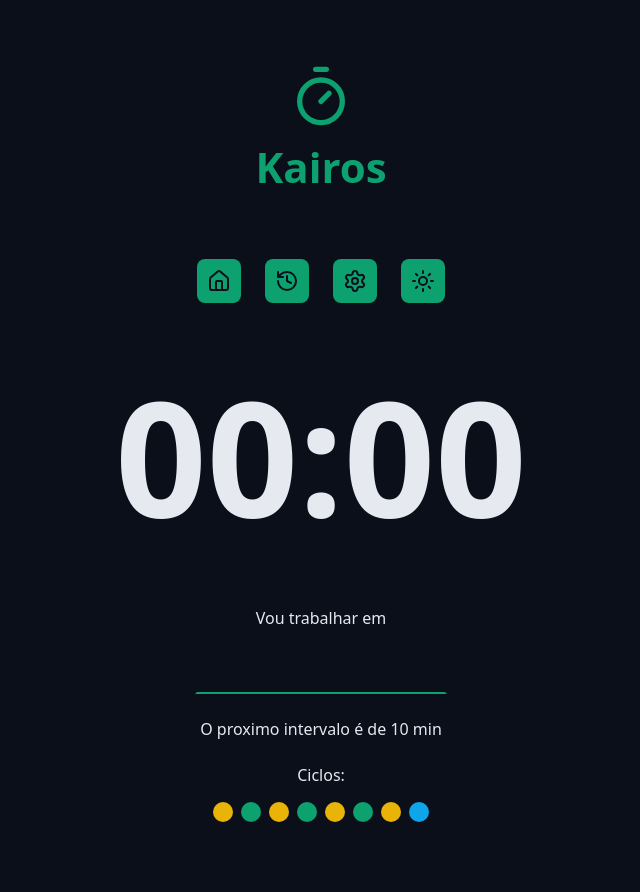
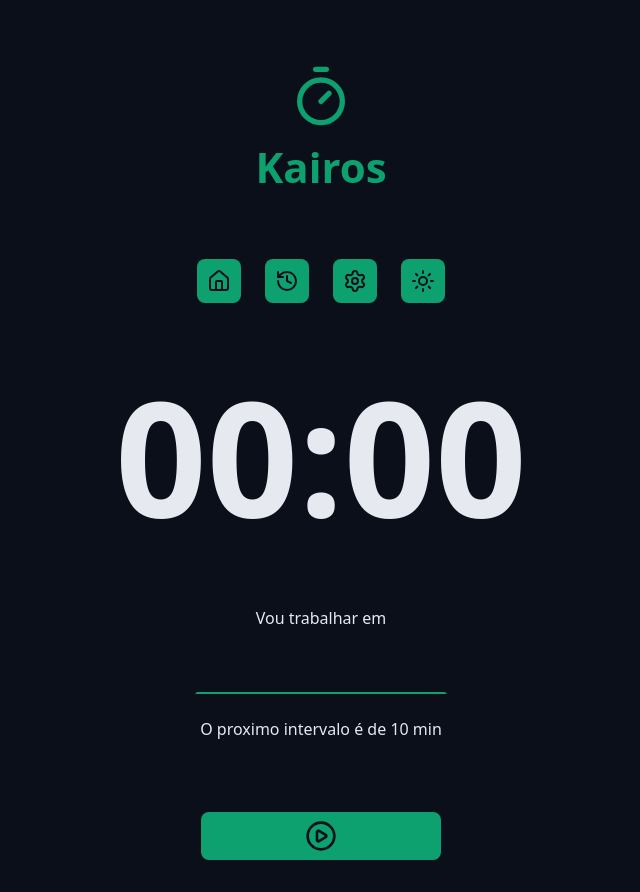
Before and after one commit to GabrielGuerreir0/kairos, a React (Vite) app: page / in a window 1280 px wide. Shown: the top 892 px of the page, without its empty margins (319-959 px from the left). Built offline with nearby package versions, Linux system fonts and the light colour scheme.

Commit message:
show indicator of cycle task

```diff
--- a/src/components/Cycles/index.tsx
+++ b/src/components/Cycles/index.tsx
@@ -1,19 +1,36 @@
 import styles from "./styles.module.css";
+import { useTaskContext } from "../../contexts/TaskContext/useTaskContext";
+import { getNextCycle } from "../../utils/getNextCycle";
+import { getNextCycleType } from "../../utils/getNextCycleType";
 
 export function Cycles() {
+  const { state } = useTaskContext();
+
+  const cycleSteps = Array.from({ length: state.currentCycle });
+
+  const cycleDescriptionMap = {
+    workTime: "foco",
+    shortBreak: "descanso curto",
+    longBreak: "descanso longo",
+  };
+
   return (
     <div className={styles.cycles}>
       <span>Ciclos:</span>
 
       <div className={styles.cycleDots}>
-        <div className={`${styles.cycleDot} ${styles.workTime}`}></div>
-        <div className={`${styles.cycleDot} ${styles.shortBreakTime}`}></div>
-        <div className={`${styles.cycleDot} ${styles.workTime}`}></div>
-        <div className={`${styles.cycleDot} ${styles.shortBreakTime}`}></div>
-        <div className={`${styles.cycleDot} ${styles.workTime}`}></div>
-        <div className={`${styles.cycleDot} ${styles.shortBreakTime}`}></div>
-        <div className={`${styles.cycleDot} ${styles.workTime}`}></div>
-        <div className={`${styles.cycleDot} ${styles.longBreakTime}`}></div>
+        {cycleSteps.map((_, index) => {
+          const nextCycle = getNextCycle(index);
+          const nextCycleType = getNextCycleType(nextCycle);
+          return (
+            <span
+              className={`${styles.cycleDot} ${styles[nextCycleType]}`}
+              aria-label={`Indicador de ciclo de foco de ${cycleDescriptionMap[nextCycleType]}`}
+              title={`Indicador de ciclo de foco de ${cycleDescriptionMap[nextCycleType]}`}
+              key={`${nextCycleType}_${nextCycle}`}
+            ></span>
+          );
+        })}
       </div>
     </div>
   );
--- a/src/components/Cycles/styles.module.css
+++ b/src/components/Cycles/styles.module.css
@@ -18,9 +18,9 @@
 .workTime {
   background: var(--warning);
 }
-.shortBreakTime {
+.shortBreak {
   background: var(--primary);
 }
-.longBreakTime {
+.longBreak {
   background: var(--info);
 }
--- a/src/components/MainForm/index.tsx
+++ b/src/components/MainForm/index.tsx
@@ -8,12 +8,15 @@
 import type { TaskModel } from "../../models/TaskModel";
 import { useTaskContext } from "../../contexts/TaskContext/useTaskContext";
 import { getNextCycle } from "../../utils/getNextCycle";
+import { getNextCycleType } from "../../utils/getNextCycleType";
+import { formatSecondsToMinutes } from "../../utils/formatSecondsToMinutes";
 
 export function MainForm() {
   const { state, setState } = useTaskContext();
   const taskNameInput = useRef<HTMLInputElement>(null);
 
   const nextCycle = getNextCycle(state.currentCycle);
+  const nextCycleType = getNextCycleType(nextCycle);
 
   function handleCreateNewTask(event: React.FormEvent<HTMLFormElement>) {
     event.preventDefault();
@@ -31,8 +34,8 @@
       startDate: new Date(),
       completeDate: null,
       interruptedDate: null,
-      duration: 1,
-      type: "workTime",
+      duration: state.config[nextCycleType],
+      type: nextCycleType,
     };
 
     const secondsRemaining = newTask.duration * 60;
@@ -44,7 +47,7 @@
         activeTask: newTask,
         currentCycle: nextCycle,
         secondsRemaining,
-        formattedSecondsRemaining: "00:00",
+        formattedSecondsRemaining: formatSecondsToMinutes(secondsRemaining),
         tasks: [...prevState.tasks, newTask],
       };
     });
@@ -57,16 +60,18 @@
           id="task"
           labelText="Vou trabalhar em"
           ref={taskNameInput}
+          disabled={!!state.activeTaskId}
         />
       </div>
 
       <div className={styles.formRow}>
         <p>O proximo intervalo é de 10 min</p>
       </div>
-
-      <div className={styles.formRow}>
-        <Cycles />
-      </div>
+      {state.currentCycle > 0 && (
+        <div className={styles.formRow}>
+          <Cycles />
+        </div>
+      )}
 
       <div className={styles.formRow}>
         <DefaultButton icon={<PlayCircleIcon />} color="green" />
--- /dev/null
+++ b/src/utils/formatSecondsToMinutes.ts
@@ -0,0 +1,5 @@
+export function formatSecondsToMinutes(secunds: number) {
+  const minutes = String(Math.floor(secunds / 60)).padStart(2, "0");
+  const seconsMod = String(Math.floor(secunds % 60)).padStart(2, "0");
+  return `${minutes}:${seconsMod}`;
+}
--- /dev/null
+++ b/src/utils/getNextCycleType.ts
@@ -0,0 +1,7 @@
+import type { TaskModel } from "../models/TaskModel";
+
+export function getNextCycleType(currentCycle: number): TaskModel["type"] {
+  if (currentCycle % 8 === 0) return "longBreak";
+  if (currentCycle % 2 === 0) return "shortBreak";
+  return "workTime";
+}
```
